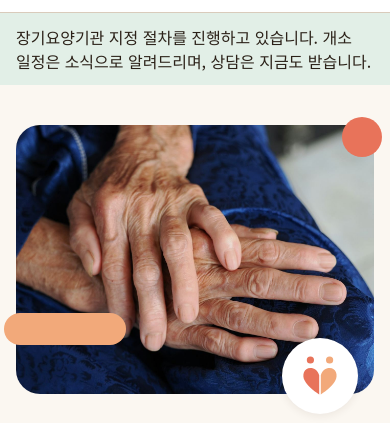
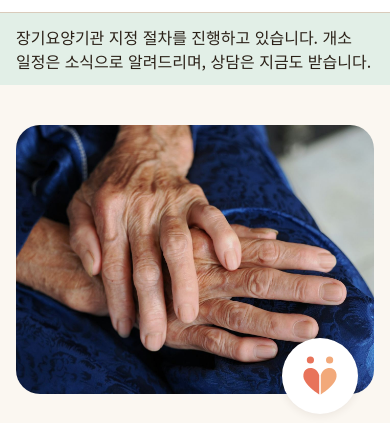
Before and after one commit to dajeongjaega/dajeongjaega.github.io, a plain HTML site: page index.html in a window 390 px wide. Shown: the part 52-475 px from the top of the page. Drawn offline with Linux system fonts and the light colour scheme.

Commit message:
첫 화면 사진 위 장식 도형 삭제 (로고 배지만 유지)
Co-Authored-By: Claude Opus 5.5 <noreply@anthropic.com>
Claude-Session: https://claude.ai/code/session_01MCjvaYg1ed7wPcrS1bQA6z

```diff
--- a/index.html
+++ b/index.html
@@ -91,9 +91,6 @@ h1,h2,h3,p{margin:0}
 .actions{display:flex;flex-wrap:wrap;gap:12px}
 .hero-art{position:relative;aspect-ratio:5/4;width:100%;max-height:460px}
 .hero-photo{position:absolute;inset:0;width:100%;height:100%;object-fit:cover;border-radius:var(--radius-lg);background:var(--brand-soft)}
-.hero-art .shape{position:absolute;border-radius:var(--radius-pill);z-index:1}
-.s1{left:-28px;bottom:18%;width:34%;height:44px;background:var(--logo-peach)}
-.s3{right:-14px;top:-14px;width:56px;height:56px;background:var(--logo-coral)}
 .hero-badge{position:absolute;z-index:2;right:24px;bottom:-28px;width:104px;height:104px;border-radius:50%;background:var(--surface-000);display:flex;align-items:center;justify-content:center;box-shadow:var(--shadow-card)}
 .hero-badge svg{width:64px;height:64px}
 .photo-band{display:grid;grid-template-columns:1fr 1fr;gap:40px;align-items:end;margin-bottom:40px}
@@ -205,8 +202,6 @@ legend{padding:0;margin-bottom:10px;font-size:1.0625rem;font-weight:600}
   .hero-art{order:-1;max-height:none;aspect-ratio:4/3}
   .hero-badge{width:76px;height:76px;right:16px;bottom:-20px}
   .hero-badge svg{width:48px;height:48px}
-  .s1{left:-12px;height:32px}
-  .s3{width:40px;height:40px;right:-8px;top:-8px}
   .photo-band{grid-template-columns:1fr;gap:20px;margin-bottom:28px}
   .hero-lead{font-size:1.1875rem}
   .actions .btn{flex:1 1 100%}
@@ -288,7 +283,6 @@ legend{padding:0;margin-bottom:10px;font-size:1.0625rem;font-weight:600}
     </div>
     <div class="hero-art">
       <img class="hero-photo" src="img/hero.jpg" alt="어르신의 두 손이 포개진 모습" width="1400" height="1050" fetchpriority="high">
-      <span class="shape s1" aria-hidden="true"></span><span class="shape s3" aria-hidden="true"></span>
       <div class="hero-badge" aria-hidden="true"><svg><use href="#logo"/></svg></div>
     </div>
   </section>
```
